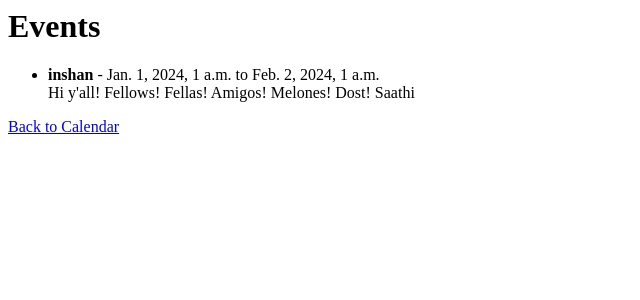
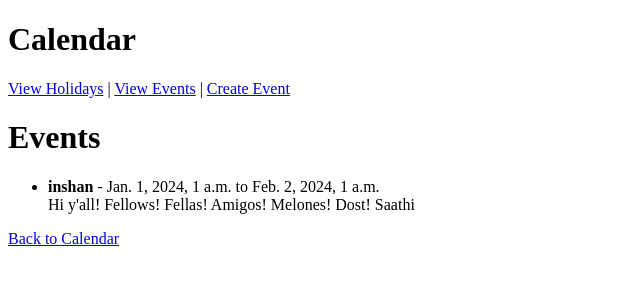
Before and after one commit to Inshan/CalendarMS, a Django app: page /events/events/ in a window 1280 px wide. Shown: the top 300 px of the page, without its empty margins (0-640 px from the left). Run offline with Django 4.2, Linux system fonts and the light colour scheme; data comes from the database, SQL or seed files in the repository; some libraries are stand-ins or nearby versions.

Commit message:
CalendarOnTop

```diff
--- a/calender_app/calendarevents/templates/events.html
+++ b/calender_app/calendarevents/templates/events.html
@@ -1,3 +1,4 @@
+{% extends "calendar.html" %}
 {% load static %}
 {% block content %}
     <h1>Events</h1>
```
